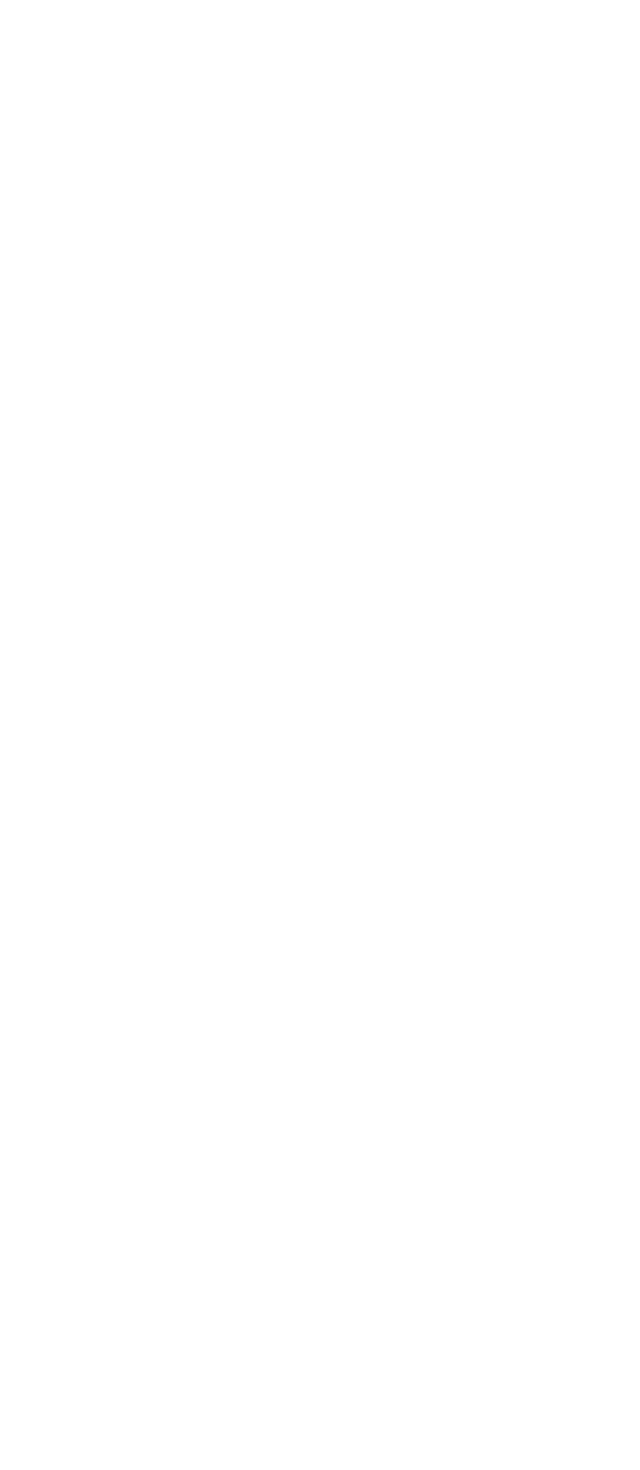
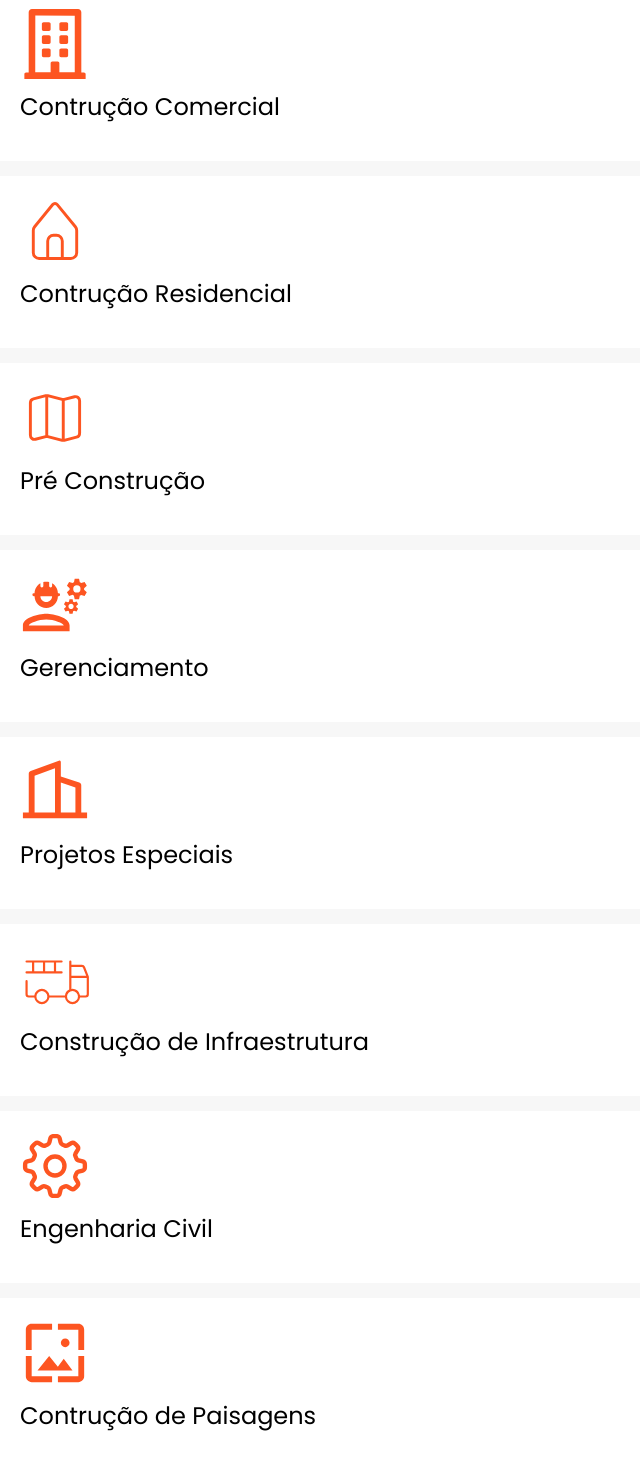
Before and after one commit to neon-ventura/Construcy, a React (Vite) app: page / in a window 1280 px wide. Shown: the part 4385-5855 px from the top of the page, without its empty margins (0-640 px from the left). Before the commit the page ends 4374 px from the top, so only its background shows below. Built offline with nearby package versions, Linux system fonts and the light colour scheme.

Commit message:
creative

```diff
--- a/package.json
+++ b/package.json
@@ -13,6 +13,7 @@
     "bootstrap": "^5.3.3",
     "react": "^18.3.1",
     "react-dom": "^18.3.1",
+    "react-icons": "^5.3.0",
     "react-router-dom": "^6.26.1"
   },
   "devDependencies": {
--- a/src/App.css
+++ b/src/App.css
@@ -1,3 +1,4 @@
 body {
     width: 100vw;
+    background-color: #F7F7F7 !important;
 }
--- a/src/components/Home.jsx
+++ b/src/components/Home.jsx
@@ -5,6 +5,7 @@ import ServicesDetails from "./serviços-detalhe/ServicesDetails"
 import '../App.css'
 import About from "./about/About"
 import OurServices from "./our-services/OurServices"
+import Creative from "./creative/Creative"
 
 const Home = () => {
     return (
@@ -16,6 +17,7 @@ const Home = () => {
                 <ServicesDetails />
                 <About />
                 <OurServices />
+                <Creative />
             </body>
         </>
     )
--- /dev/null
+++ b/src/components/creative/Creative.jsx
@@ -0,0 +1,50 @@
+import { FaRegBuilding } from "react-icons/fa";
+import { CiHome , CiMap } from "react-icons/ci";
+import { MdOutlineEngineering, MdOutlineWallpaper} from "react-icons/md";
+import { RiBuilding2Line } from "react-icons/ri";
+import { PiFireTruckThin } from "react-icons/pi";
+import { GoGear } from "react-icons/go";
+import styles from './Creative.module.css'
+
+const Creative = () => {
+    return (
+        <>
+            <div className={styles.content}>
+                <div className={styles.card}>
+                    <FaRegBuilding size={70} />
+                    <p className={styles.p}>Contrução Comercial</p>
+                </div>
+                <div className={styles.card}>
+                    <CiHome size={70}/>
+                    <p className={styles.p}>Contrução Residencial</p>
+                </div>
+                <div className={styles.card}>
+                    <CiMap size={70}/>
+                    <p className={styles.p}>Pré Construção</p>
+                </div>
+                <div className={styles.card}>
+                    <MdOutlineEngineering size={70}/>
+                    <p className={styles.p}>Gerenciamento</p>
+                </div>
+                <div className={styles.card}>
+                    <RiBuilding2Line size={70} />
+                    <p className={styles.p}>Projetos Especiais</p>
+                </div>
+                <div className={styles.card}>
+                    <PiFireTruckThin size={70}/>
+                    <p className={styles.p}>Construção de Infraestrutura</p>
+                </div>
+                <div className={styles.card}>
+                    <GoGear size={70}/>
+                    <p className={styles.p}>Engenharia Civil</p>
+                </div>
+                <div className={styles.card}>
+                    <MdOutlineWallpaper size={70}/>
+                    <p className={styles.p}>Contrução de Paisagens</p>
+                </div>
+            </div>
+        </>
+    )
+}
+
+export default Creative
--- /dev/null
+++ b/src/components/creative/Creative.module.css
@@ -0,0 +1,16 @@
+.content {
+    color: #FD5521;
+}
+
+.card {
+    padding: 20px;
+    margin-bottom: 15px;
+    background-color: white;
+}
+
+.p {
+    color: black;
+    font-family:  'Poppins', sans-serif;
+    font-size: 1.5em;
+    margin-top: 10px;
+}
--- a/src/components/nav/Nav.jsx
+++ b/src/components/nav/Nav.jsx
@@ -9,7 +9,7 @@ const Nav = () => {
                     <button className="navbar-toggler" type="button" data-bs-toggle="offcanvas" data-bs-target="#offcanvasDarkNavbar" aria-controls="offcanvasDarkNavbar" aria-label="Toggle navigation">
                         <span className={`${styles.toggle} navbar-toggler-icon`}></span>
                     </button>
-                    <div className="offcanvas offcanvas-end text-bg-dark" tabindex="-1" id="offcanvasDarkNavbar" aria-labelledby="offcanvasDarkNavbarLabel">
+                    <div className="offcanvas offcanvas-end text-bg-dark" tabIndex="-1" id="offcanvasDarkNavbar" aria-labelledby="offcanvasDarkNavbarLabel">
                         <div className={`${styles.offcanvas_header} offcanvas-header`}>
                             <h5 className={`${styles.offcanvas_title} offcanvas-title`} id="offcanvasDarkNavbarLabel">Construcy</h5>
                             <button type="button" className={`${styles.btn_close} btn-close`} data-bs-dismiss="offcanvas" aria-label="Close"></button>
```
Also changed, not shown: 1 other file (tests, documents, lock files or other folders).
